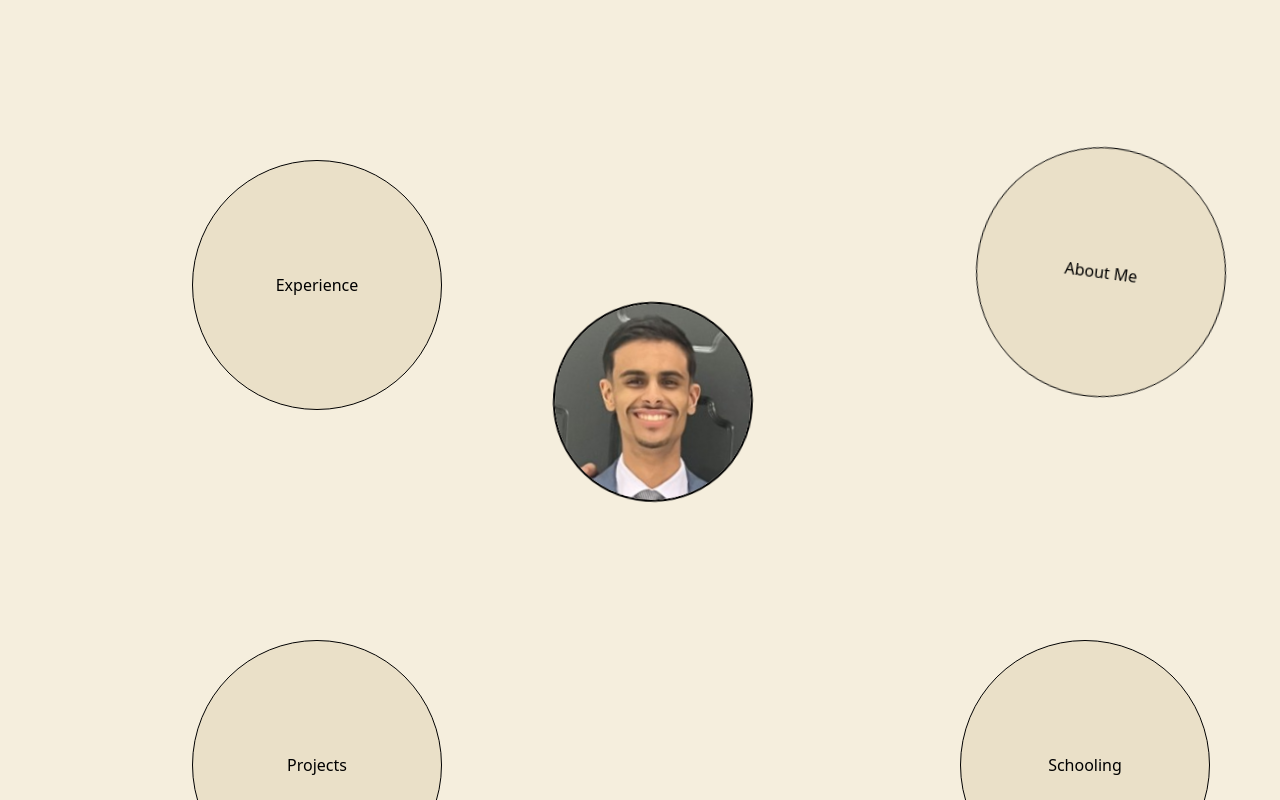
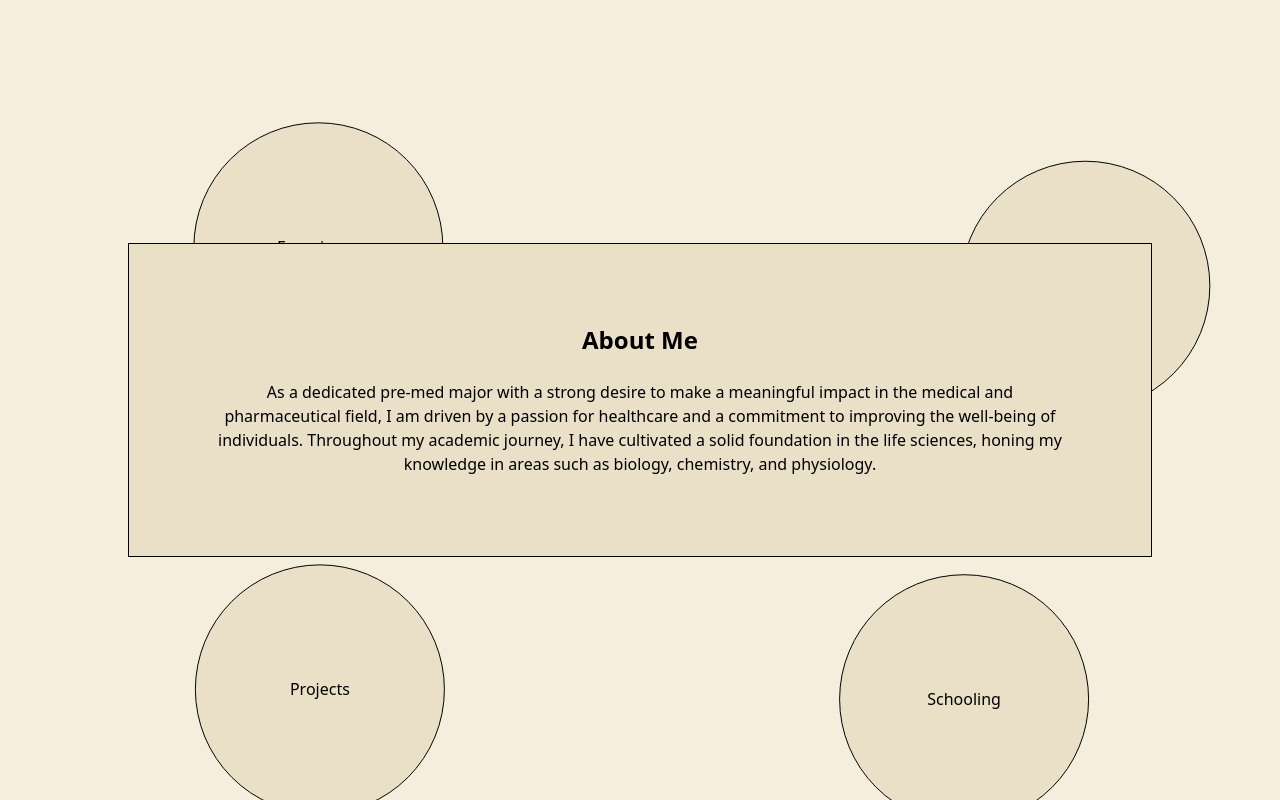
Before and after one commit to AymenS02/Hamads-Website, a React (Create React App) app: page / in a window 1280 px wide. Built offline with nearby package versions, Linux system fonts and the light colour scheme.

Commit message:
got the main menu gsap to work, now on clicking logic

```diff
--- a/src/App.js
+++ b/src/App.js
@@ -1,129 +1,132 @@
-import { useEffect, useRef } from "react";
+import { useGSAP } from "@gsap/react";
 import gsap from "gsap";
 
 function App() {
-  const imgRef = useRef(null);
-  const boxRef = useRef(null);
 
-  useEffect(() => {
-    const img = imgRef.current;
-    const box = boxRef.current;
+  const moveAway = () => {
 
+    // Kill all tweens for elements with class "animated-item"
+    gsap.killTweensOf(".animated-item");
+
+    // Move all elements with class "animated-item"
+    gsap.to(".animated-item", {
+      x: -3000,
+      y: 3000,
+      duration: 3,
+      opacity: 0,
+      ease: "power2.in",
+    });
+
+    gsap.to(".about", {
+      x: 3000,
+      y: -3000,
+      duration: 3,
+      opacity: 1,
+      ease: "power2.out",
+    });
+  };
+
+  const moveBack = () => {
+    gsap.to(".animated-item", {
+      x: 0,
+      y: 0,
+      duration: 3,
+      opacity: 1,
+      ease: "power2.out",
+    });
+
+    gsap.to(".about", {
+      x: "150%",
+      y: "-150%",
+      duration: 3,
+      opacity: 0,
+      ease: "power2.in",
+    });
+  }
+
+
+  useGSAP(() => {
+
+    // Function to generate random values
     const random = (min, max) => {
       const delta = max - min;
       return (direction = 1) => (min + delta * Math.random()) * direction;
     };
 
+    const elements = gsap.utils.toArray(".animated-item");
+
+    elements.forEach((element) => {
       const randomX = random(10, 20);
       const randomY = random(20, 30);
-    const randomTime = random(3, 5);
-    const randomTime2 = random(5, 10);
-    const randomAngle = random(8, 12);
 
-    // GSAP animation for the image
-    gsap.set(img, {
-      x: randomX(-1),
+      // Random movement animation
+      gsap.to(element, {
+        x: randomX(1),
         y: randomY(1),
-      rotation: randomAngle(-1),
+        duration: random(2, 4)(),
+        ease: "sine.inOut",
+        repeat: -1,
+        yoyo: true,
       });
 
-    const moveX = (target, direction) => {
-      gsap.to(target, {
-        duration: randomTime(),
-        x: randomX(direction),
-        ease: "sine.inOut",
-        onComplete: moveX,
-        onCompleteParams: [target, direction * -1],
+      // Hover scaling animation
+      element.addEventListener("mouseenter", () => {
+        gsap.to(element, { scale: 1.2, duration: 0.3, ease: "power1.inOut" });
       });
-    };
 
-    const moveY = (target, direction) => {
-      gsap.to(target, {
-        duration: randomTime(),
-        y: randomY(direction),
-        ease: "sine.inOut",
-        onComplete: moveY,
-        onCompleteParams: [target, direction * -1],
+      element.addEventListener("mouseleave", () => {
+        gsap.to(element, { scale: 1, duration: 0.3, ease: "power1.inOut" });
       });
-    };
-
-    const rotate = (target, direction) => {
-      gsap.to(target, {
-        duration: randomTime2(),
-        rotation: randomAngle(direction),
-        ease: "sine.inOut",
-        onComplete: rotate,
-        onCompleteParams: [target, direction * -1],
     });
-    };
-
-    // Start the animations
-    moveX(img, 1);
-    moveY(img, -1);
-    rotate(img, 1);
-
-    moveX(box, 1);
-    moveY(box, -1);
-    rotate(box, 1);
-
-    // Hover animations
-    const hoverIn = (target) => {
-      gsap.to(target, { scale: 1.2, duration: 0.8, });
-    };
-
-    const hoverOut = (target) => {
-      gsap.to(target, { scale: 1, duration: 0.8, });
-    };
-
-    // Add event listeners for hover effects
-    img.addEventListener("mouseover", () => hoverIn(img));
-    img.addEventListener("mouseout", () => hoverOut(img));
-
-    box.addEventListener("mouseover", () => hoverIn(box));
-    box.addEventListener("mouseout", () => hoverOut(box));
-
-    // Cleanup event listeners on unmount
-    return () => {
-      img.removeEventListener("mouseover", () => hoverIn(img));
-      img.removeEventListener("mouseout", () => hoverOut(img));
-
-      box.removeEventListener("mouseover", () => hoverIn(box));
-      box.removeEventListener("mouseout", () => hoverOut(box));
-    };
-
   }, []);
 
   return (
     <div className="bg-creamy w-screen h-screen flex items-center justify-center ">
+
       <img
-        ref={imgRef}
+        id="boy"
         src="/boy.jpg"
         alt="hamad"
-        className="w-[200px] fixed rounded-full border-2 border-black"
+        className="w-[200px] fixed rounded-full border-2 border-black animated-item"
+        onClick={moveAway}
       />
+
       <div
-        ref={boxRef}
-        className="flex items-center justify-center w-[250px] h-[250px] top-[20%] left-[15%] fixed rounded-full bg-bone border border-black cursor-pointer select-none"
+        className="flex items-center justify-center w-[250px] h-[250px] top-[15%] left-[15%] fixed rounded-full bg-bone border border-black cursor-pointer select-none animated-item"
+        onClick={moveAway}
       >
         <h2>Experience</h2>
       </div>
+
       <div
-        ref={boxRef}
-        className="flex items-center justify-center w-[250px] h-[250px] top-[80%] left-[15%] fixed rounded-full bg-bone border border-black cursor-pointer select-none"
+        className="flex items-center justify-center w-[250px] h-[250px] top-[70%] left-[15%] fixed rounded-full bg-bone border border-black cursor-pointer select-none animated-item"
+        onClick={moveAway}
       >
         <h2>Projects</h2>
       </div>
+
       <div
-        ref={boxRef}
-        className="flex items-center justify-center w-[250px] h-[250px] top-[80%] left-[75%] fixed rounded-full bg-bone border border-black cursor-pointer select-none"
+        className="flex items-center justify-center w-[250px] h-[250px] top-[70%] left-[65%] fixed rounded-full bg-bone border border-black cursor-pointer select-none animated-item"
+        onClick={moveAway}
       >
         <h2>Schooling</h2>
       </div>
+
       <div
-        ref={boxRef}
-        className="flex items-center justify-center w-[250px] h-[250px] top-[20%] left-[75%] fixed rounded-full bg-bone border border-black cursor-pointer select-none"
+        className="flex items-center justify-center w-[250px] h-[250px] top-[20%] left-[75%] fixed rounded-full bg-bone border border-black cursor-pointer select-none animated-item"
+        onClick={moveAway}
       >
         <h2>About Me</h2>
+      </div>
+
+      <div
+        className="about flex flex-col items-center justify-center gap-6 p-20 w-[80%] fixed bg-bone border border-black"
+        onClick={moveBack}
+      >
+        <h2 className="text-2xl font-bold">About Me</h2>
+        <p className="text-center">
+          As a dedicated pre-med major with a strong desire to make a meaningful impact in the medical and pharmaceutical field, I am driven by a passion for healthcare and a commitment to improving the well-being of individuals. Throughout my academic journey, I have cultivated a solid foundation in the life sciences, honing my knowledge in areas such as biology, chemistry, and physiology.
+        </p>
       </div>
     </div>
   );
--- a/tailwind.config.js
+++ b/tailwind.config.js
@@ -1,4 +1,4 @@
-export default {
+const config = {
   content: [
     "./src/**/*.{js,jsx,ts,tsx}",
   ],
@@ -10,9 +10,10 @@ export default {
         white: "#F5F5F5",  // New color
         creamy: "#F5EEDD",
         bone: "#EAE0C8",
-
       },
     },
   },
   plugins: [],
-}
+};
+
+export default config;
```
Lines whose indentation alone changed are shown as unchanged.
